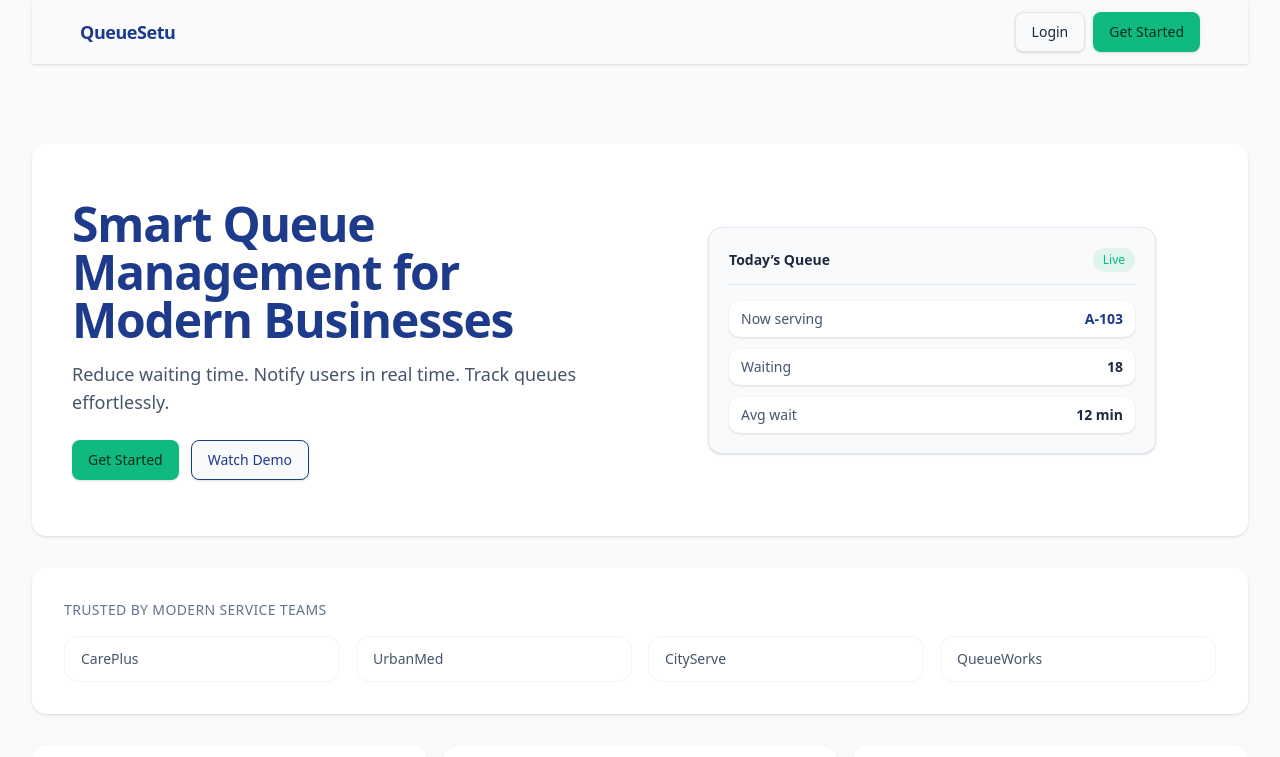
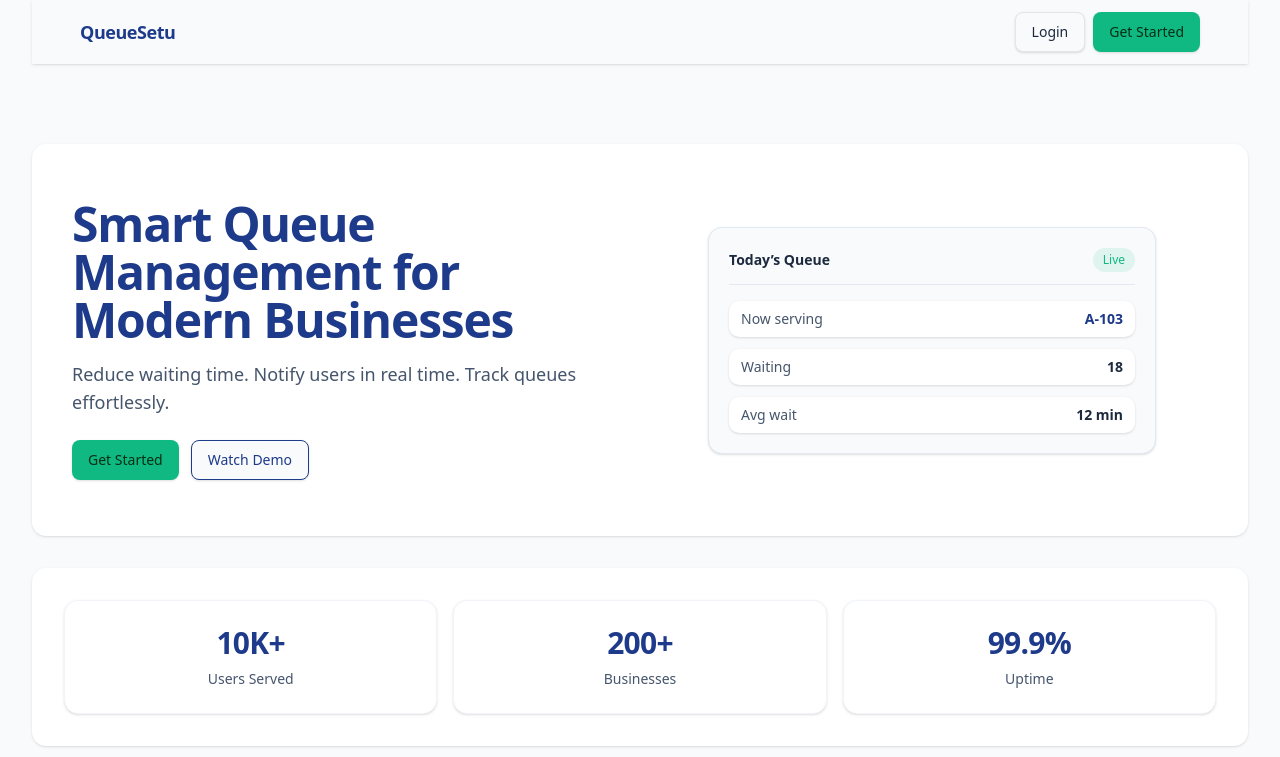
Before and after one commit to AYadav07/queuesetu.app.client, a Next.js app: page / in a window 1280 px wide. Shown: the top 757 px of the page. Built offline with nearby package versions, Linux system fonts and the light colour scheme.

Commit message:
Trust Section

```diff
--- a/src/app/page.tsx
+++ b/src/app/page.tsx
@@ -1,5 +1,6 @@
 import Navbar from "@/components/layout/Navbar";
 import HeroSection from "@/components/home/HeroSection";
+import TrustSection from "@/components/home/TrustSection";
 
 export default function Home() {
   return (
@@ -7,26 +8,7 @@ export default function Home() {
       <Navbar />
       <main className="py-12 sm:py-16 lg:py-20">
         <HeroSection />
-
-        <section className="mt-8 rounded-xl bg-white p-6 shadow-sm sm:p-8">
-          <p className="text-sm font-medium uppercase tracking-wide text-slate-500">
-            Trusted by modern service teams
-          </p>
-          <div className="mt-4 grid grid-cols-2 gap-4 text-sm text-slate-600 sm:grid-cols-4">
-            <div className="rounded-xl border border-slate-100 px-4 py-3">
-              CarePlus
-            </div>
-            <div className="rounded-xl border border-slate-100 px-4 py-3">
-              UrbanMed
-            </div>
-            <div className="rounded-xl border border-slate-100 px-4 py-3">
-              CityServe
-            </div>
-            <div className="rounded-xl border border-slate-100 px-4 py-3">
-              QueueWorks
-            </div>
-          </div>
-        </section>
+        <TrustSection />
 
         <section className="mt-8 grid gap-4 sm:grid-cols-2 lg:grid-cols-3">
           <article className="rounded-xl bg-white p-6 shadow-sm transition hover:shadow-md">
--- /dev/null
+++ b/src/components/home/TrustSection.tsx
@@ -0,0 +1,54 @@
+"use client";
+
+import { motion } from "framer-motion";
+
+const stats = [
+  { value: "10K+", label: "Users Served" },
+  { value: "200+", label: "Businesses" },
+  { value: "99.9%", label: "Uptime" },
+];
+
+export default function TrustSection() {
+  return (
+    <section
+      className="mt-8 rounded-xl bg-white p-6 shadow-sm sm:p-8"
+      aria-label="Trust metrics"
+    >
+      <motion.div
+        initial="hidden"
+        whileInView="show"
+        viewport={{ once: true, amount: 0.3 }}
+        variants={{
+          hidden: { opacity: 0 },
+          show: {
+            opacity: 1,
+            transition: { staggerChildren: 0.08 },
+          },
+        }}
+        className="grid gap-4 sm:grid-cols-3"
+      >
+        {stats.map((stat) => (
+          <motion.article
+            key={stat.label}
+            variants={{
+              hidden: { opacity: 0, y: 8 },
+              show: {
+                opacity: 1,
+                y: 0,
+                transition: { duration: 0.3, ease: "easeOut" },
+              },
+            }}
+            className="rounded-xl border border-slate-100 bg-white p-6 text-center shadow-sm transition-transform hover:-translate-y-1"
+          >
+            <p className="text-3xl font-bold tracking-tight text-primary">
+              {stat.value}
+            </p>
+            <p className="mt-2 text-sm font-medium text-slate-600">
+              {stat.label}
+            </p>
+          </motion.article>
+        ))}
+      </motion.div>
+    </section>
+  );
+}
```
